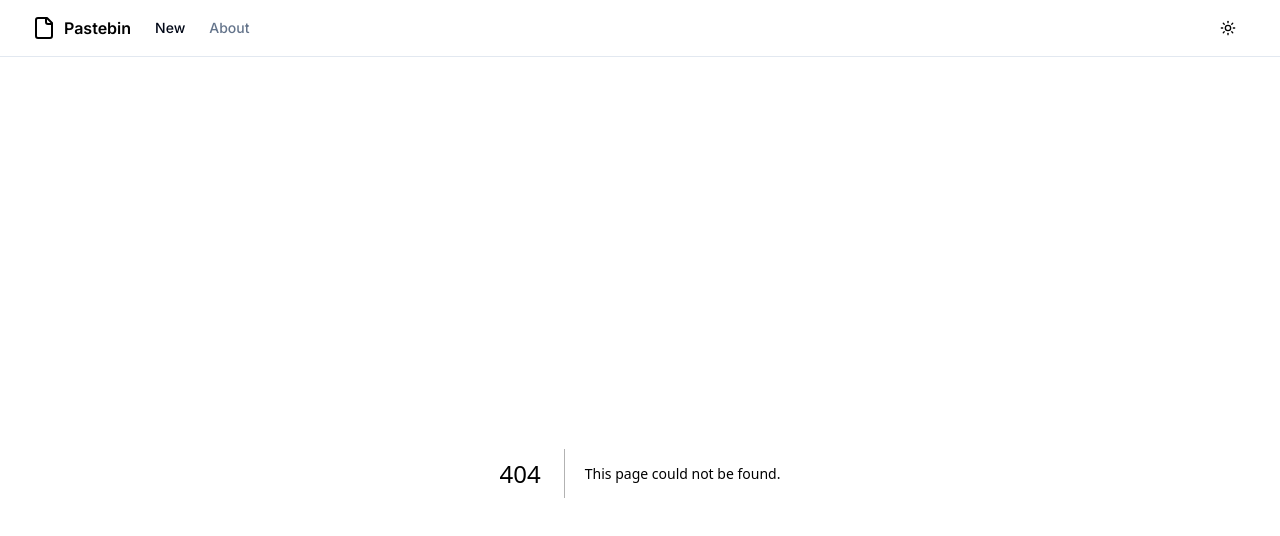
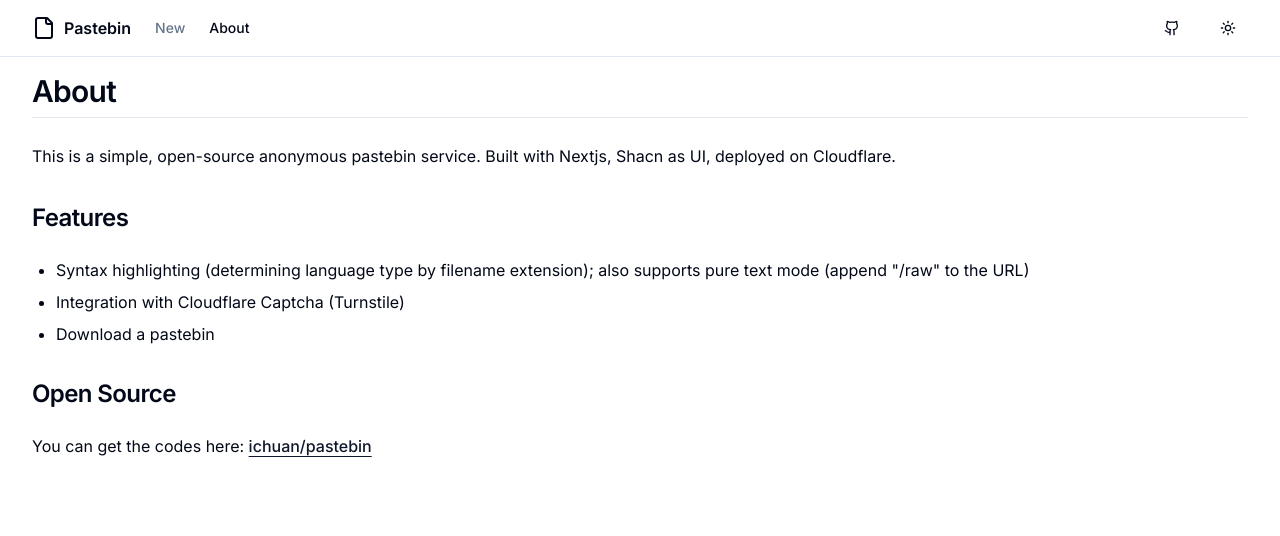
Before and after one commit to ichuan/pastebin, a Next.js app: page /about in a window 1280 px wide. Before the commit this address had no page. Shown: the top 536 px of the page. Built offline with nearby package versions, Linux system fonts and the light colour scheme.

Commit message:
feat: About page; NavLink

```diff
--- /dev/null
+++ b/app/about/page.tsx
@@ -0,0 +1,23 @@
+
+export default function About() {
+  return (
+    <div>
+      <h2 className="mt-10 scroll-m-20 border-b pb-2 text-3xl font-semibold tracking-tight transition-colors first:mt-0">About</h2>
+      <p className="leading-7 [&:not(:first-child)]:mt-6">
+        This is a simple, open-source anonymous pastebin service. Built with Nextjs, Shacn as UI, deployed on Cloudflare.
+      </p>
+      <h3 className="mt-8 scroll-m-20 text-2xl font-semibold tracking-tight">
+        Features
+      </h3>
+      <ul className="my-6 ml-6 list-disc [&>li]:mt-2">
+        <li>Syntax highlighting (determining language type by filename extension); also supports pure text mode (append "/raw" to the URL)</li>
+        <li>Integration with Cloudflare Captcha (Turnstile)</li>
+        <li>Download a pastebin</li>
+      </ul>
+      <h3 className="mt-8 scroll-m-20 text-2xl font-semibold tracking-tight">
+        Open Source
+      </h3>
+      <p className="my-6">You can get the codes here: <a href="https://github.com/ichuan/pastebin" className="font-medium text-primary underline underline-offset-4">ichuan/pastebin</a></p>
+    </div>
+  )
+}
--- /dev/null
+++ b/components/nav-link.tsx
@@ -0,0 +1,19 @@
+import Link, { LinkProps } from "next/link"
+import { usePathname } from 'next/navigation'
+import React from "react"
+
+export default function NavLink(props: LinkProps & { children: React.ReactNode }) {
+  const pathname = usePathname()
+  const { children, href, ...newProps } = props
+  return (
+    <Link
+      href={href}
+      className={`${pathname === href ? 'text-foreground' : 'text-muted-foreground'} transition-colors hover:text-foreground`}
+      {...newProps}
+    >
+      {children}
+    </Link>
+
+  )
+
+}
--- a/components/nav.tsx
+++ b/components/nav.tsx
@@ -1,13 +1,17 @@
 "use client"
 
-import { Sun, Moon, Menu, File } from 'lucide-react'
+import { Sun, Moon, Menu, File, Github } from 'lucide-react'
 import { Sheet, SheetContent, SheetTrigger } from '@/components/ui/sheet'
 import { Button } from '@/components/ui/button'
+import { buttonVariants } from "@/components/ui/button"
 import Link from "next/link"
+import NavLink from './nav-link'
+import { usePathname } from 'next/navigation'
 import { useTheme } from "next-themes"
 
 
 export default function Nav() {
+  const pathname = usePathname()
   const { theme, setTheme } = useTheme()
   return (
     <div className="flex flex-col bg-background">
@@ -21,18 +25,8 @@ export default function Nav() {
               <File className="h-6 w-6" />
               <span>Pastebin</span>
             </Link>
-            <Link
-              href="/"
-              className="text-foreground transition-colors hover:text-foreground"
-            >
-              New
-            </Link>
-            <Link
-              href="/about"
-              className="text-muted-foreground transition-colors hover:text-foreground"
-            >
-              About
-            </Link>
+            <NavLink href="/">New</NavLink>
+            <NavLink href="/about">About</NavLink>
           </nav>
           <Sheet>
             <SheetTrigger asChild>
@@ -54,19 +48,15 @@ export default function Nav() {
                   <File className="h-6 w-6" />
                   <span>Pastebin</span>
                 </Link>
-                <Link href="/" className="hover:text-foreground">
-                  New
-                </Link>
-                <Link
-                  href="/about"
-                  className="text-muted-foreground hover:text-foreground"
-                >
-                  About
-                </Link>
+                <NavLink href="/">New</NavLink>
+                <NavLink href="/about">About</NavLink>
               </nav>
             </SheetContent>
           </Sheet>
           <div className="flex w-full items-center justify-end gap-4 md:ml-auto md:gap-2 lg:gap-4">
+            <Link href="https://github.com/ichuan/pastebin" className={buttonVariants({ variant: "ghost", size: "icon" })}>
+              <Github className="size-4" />
+            </Link>
             <Button variant="ghost" size="icon" onClick={() => setTheme(theme === 'light' ? 'dark' : 'light')}>
               {theme === 'light' ? (
                 <Moon className="size-4" />
```
